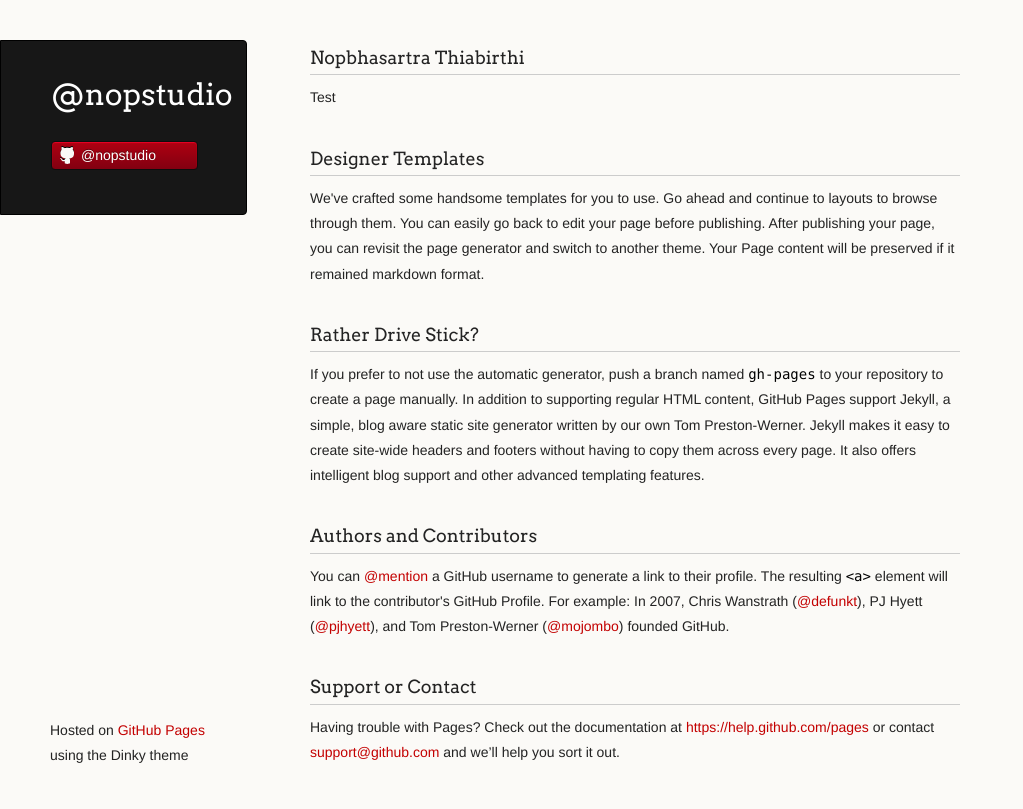
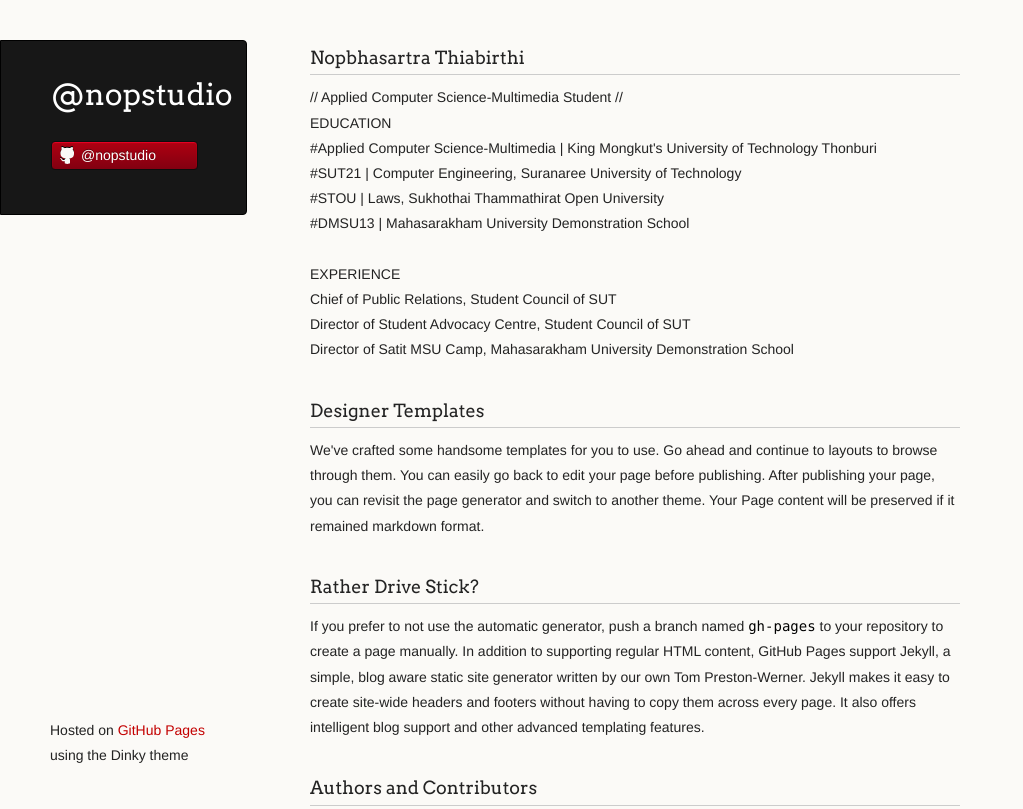
Before and after one commit to nopstudio/nopstudio.github.io, a plain HTML site: page index.html in a window 1280 px wide. Shown: the top 809 px of the page, without its empty margins (0-1023 px from the left). Drawn offline with Linux system fonts and the light colour scheme.

Commit message:
Update index.html

```diff
--- a/index.html
+++ b/index.html
@@ -30,7 +30,21 @@
         <h3>
 <a id="welcome-to-github-pages" class="anchor" href="#welcome-to-github-pages" aria-hidden="true"><span class="octicon octicon-link"></span></a>Nopbhasartra Thiabirthi</h3>
 
-<p>Test</p>
+<p>
+<b>// Applied Computer Science-Multimedia Student //</b>
+<br>
+EDUCATION
+<br>
+#Applied Computer Science-Multimedia | King Mongkut's University of Technology Thonburi<br>
+#SUT21 | Computer Engineering, Suranaree University of Technology<br>
+#STOU | Laws, Sukhothai Thammathirat Open University<br>
+#DMSU13 | Mahasarakham University Demonstration School<br>
+<br>
+EXPERIENCE
+<br>
+Chief of Public Relations, Student Council of SUT<br>
+Director of Student Advocacy Centre, Student Council of SUT<br>
+Director of Satit MSU Camp, Mahasarakham University Demonstration School</p>
 
 <h3>
 <a id="designer-templates" class="anchor" href="#designer-templates" aria-hidden="true"><span class="octicon octicon-link"></span></a>Designer Templates</h3>
```
